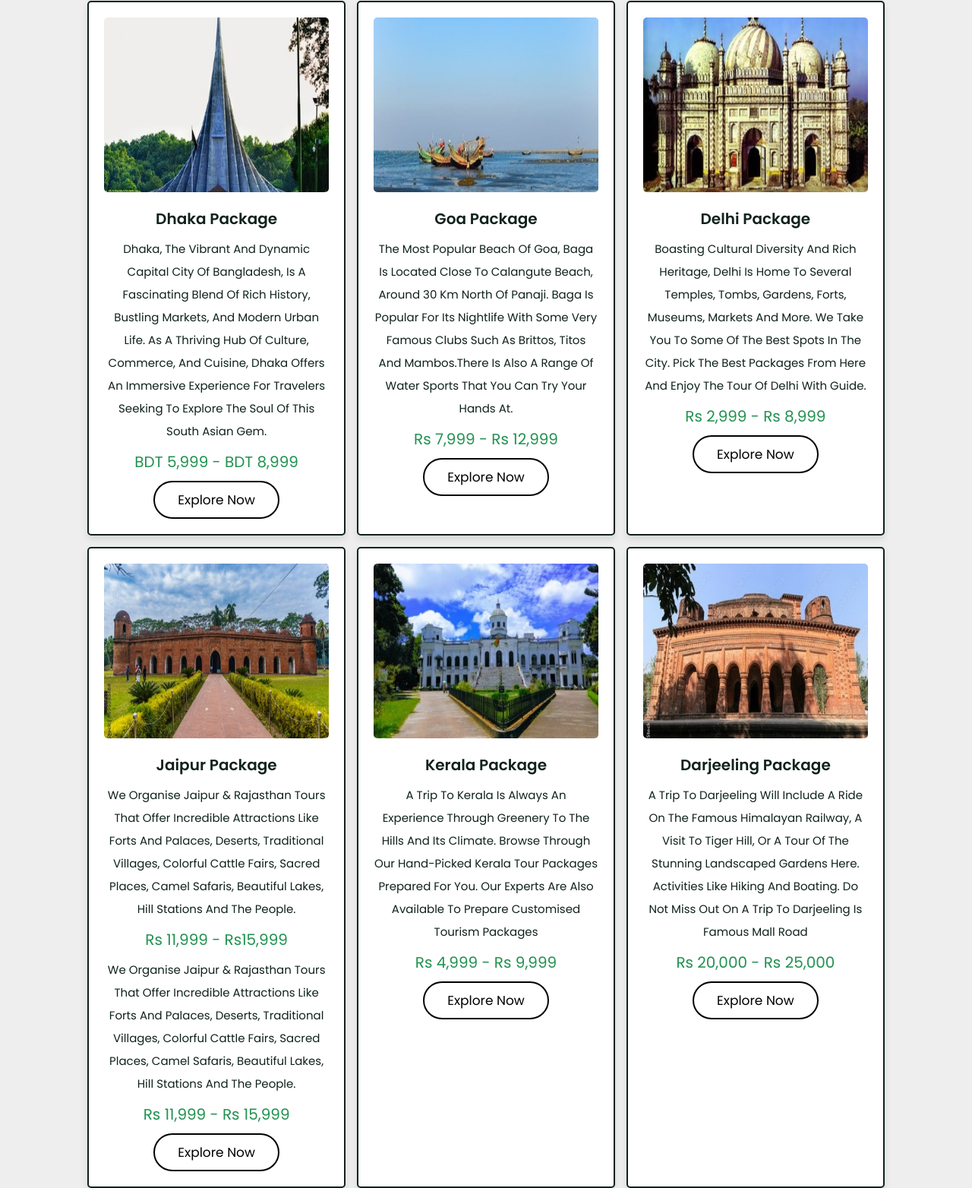
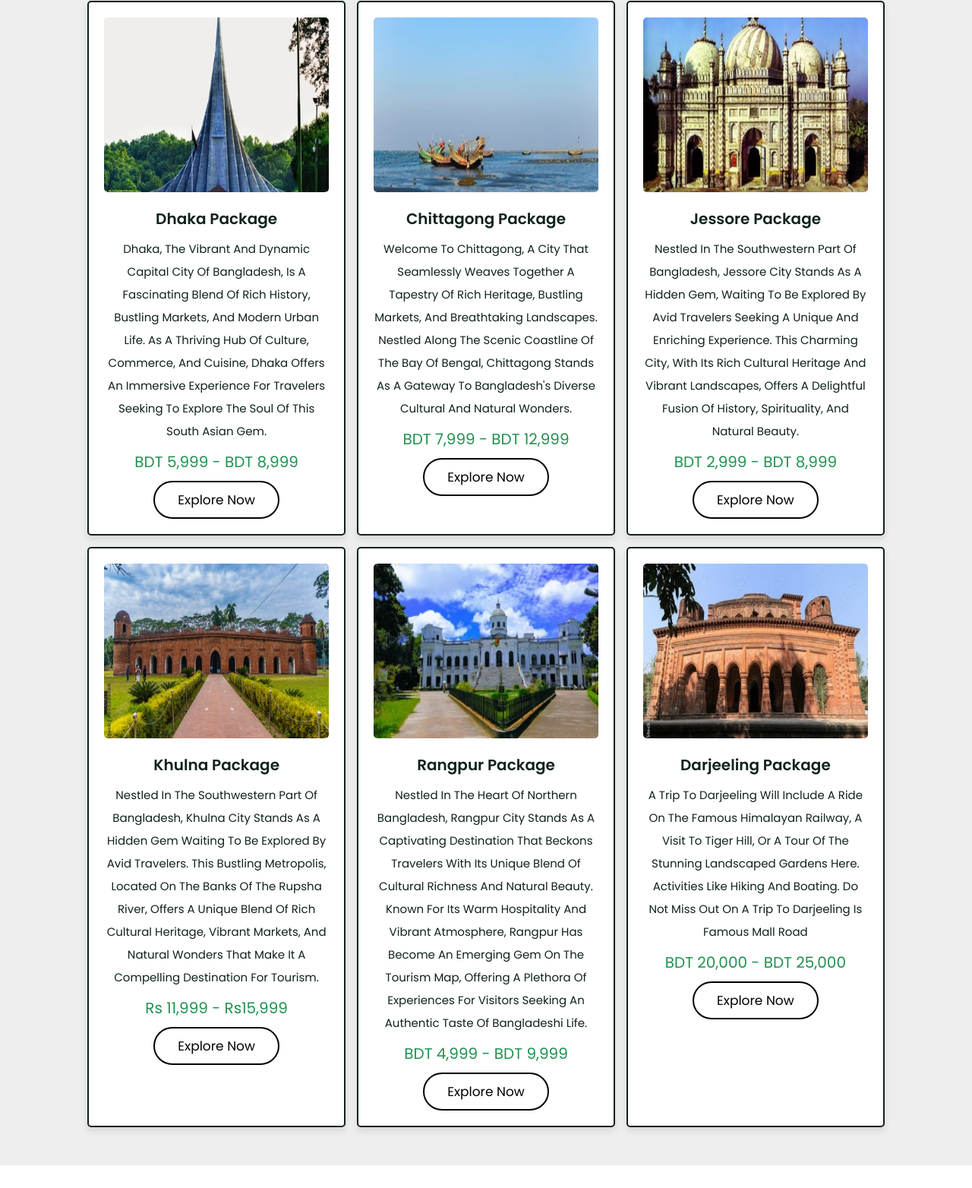
Before and after one commit to siddik802435/fall2023-project, a plain HTML site: page index.html in a window 1280 px wide. Shown: the part 1584-3148 px from the top of the page at 76% size. Drawn offline with nearby package versions, Linux system fonts and the light colour scheme.

Commit message:
Update index.html

```diff
--- a/index.html
+++ b/index.html
@@ -105,9 +105,9 @@
                     <img src="images/img-2.jpg" alt="">
                 </div>
                 <div class="content">
-                    <h3>Goa Package</h3>
-                    <p>The most popular beach of Goa, Baga is located close to Calangute beach, around 30 Km North of Panaji. Baga is popular for its nightlife with some very famous clubs such as Brittos, Titos and Mambos.There is also a range of water sports that you can try your hands at.</p>
-                    <div class="price">Rs 7,999 - Rs 12,999</div>
+                    <h3>Chittagong Package</h3>
+                    <p>Welcome to Chittagong, a city that seamlessly weaves together a tapestry of rich heritage, bustling markets, and breathtaking landscapes. Nestled along the scenic coastline of the Bay of Bengal, Chittagong stands as a gateway to Bangladesh's diverse cultural and natural wonders.</p>
+                    <div class="price">BDT 7,999 - BDT 12,999</div>
                     <a href="#contact" class="btn">explore now</a>
                 </div>
             </div>
@@ -117,9 +117,9 @@
                     <img src="images/img-3.jpg" alt="">
                 </div>
                 <div class="content">
-                    <h3>Delhi Package</h3>
-                    <p>Boasting cultural diversity and rich heritage, Delhi is home to several temples, tombs, gardens, forts, museums, markets and more. We take you to some of the best spots in the city. Pick the best packages from here and enjoy the tour of Delhi with guide.</p>
-                    <div class="price">Rs 2,999 - Rs 8,999</div>
+                    <h3>Jessore Package</h3>
+                    <p>Nestled in the southwestern part of Bangladesh, Jessore City stands as a hidden gem, waiting to be explored by avid travelers seeking a unique and enriching experience. This charming city, with its rich cultural heritage and vibrant landscapes, offers a delightful fusion of history, spirituality, and natural beauty.</p>
+                    <div class="price">BDT 2,999 - BDT 8,999</div>
                     <a href="#contact" class="btn">explore now</a>
                 </div>
             </div>
@@ -129,14 +129,9 @@
                     <img src="images/img-4.jpg" alt="">
                 </div>
                 <div class="content">
-                    <h3>Jaipur Package</h3>
-
-                    <p>We organise Jaipur &amp; Rajasthan tours that offer incredible attractions like Forts and Palaces, Deserts, Traditional Villages, colorful cattle fairs, sacred places, camel safaris, beautiful lakes, hill stations and the people. </p>
+                    <h3>Khulna Package</h3>
+                    <p>Nestled in the southwestern part of Bangladesh, Khulna City stands as a hidden gem waiting to be explored by avid travelers. This bustling metropolis, located on the banks of the Rupsha River, offers a unique blend of rich cultural heritage, vibrant markets, and natural wonders that make it a compelling destination for tourism. </p>
                     <div class="price">Rs 11,999 - Rs15,999</div>
-
-                    <p>We organise Jaipur & Rajasthan tours that offer incredible attractions like Forts and Palaces, Deserts, Traditional Villages, colorful cattle fairs, sacred places, camel safaris, beautiful lakes, hill stations and the people. </p>
-                    <div class="price">Rs 11,999 - Rs 15,999</div>
-
                     <a href="#contact" class="btn">explore now</a>
                 </div>
             </div>
@@ -146,9 +141,9 @@
                     <img src="images/img-5.jpg" alt="">
                 </div>
                 <div class="content">
-                    <h3>Kerala Package</h3>
-                    <p>A trip to Kerala is always an experience through greenery to the hills and its climate. Browse through our hand-picked Kerala tour packages prepared for you. Our experts are also available to prepare customised tourism packages</p>
-                    <div class="price">Rs 4,999 - Rs 9,999</div>
+                    <h3>Rangpur Package</h3>
+                    <p>Nestled in the heart of northern Bangladesh, Rangpur City stands as a captivating destination that beckons travelers with its unique blend of cultural richness and natural beauty. Known for its warm hospitality and vibrant atmosphere, Rangpur has become an emerging gem on the tourism map, offering a plethora of experiences for visitors seeking an authentic taste of Bangladeshi life.</p>
+                    <div class="price">BDT 4,999 - BDT 9,999</div>
                     <a href="#contact" class="btn">explore now</a>
                 </div>
             </div>
@@ -160,7 +155,7 @@
                 <div class="content">
                     <h3>Darjeeling Package</h3>
                     <p>A trip to Darjeeling will include a ride on the famous Himalayan Railway, a visit to Tiger Hill, or a tour of the stunning landscaped gardens here. Activities like hiking and boating. Do not miss out on a trip to Darjeeling Is famous Mall Road</p>
-                    <div class="price">Rs 20,000 - Rs 25,000</div>
+                    <div class="price">BDT 20,000 - BDT 25,000</div>
                     <a href="#contact" class="btn">explore now</a>
                 </div>
             </div>
```
